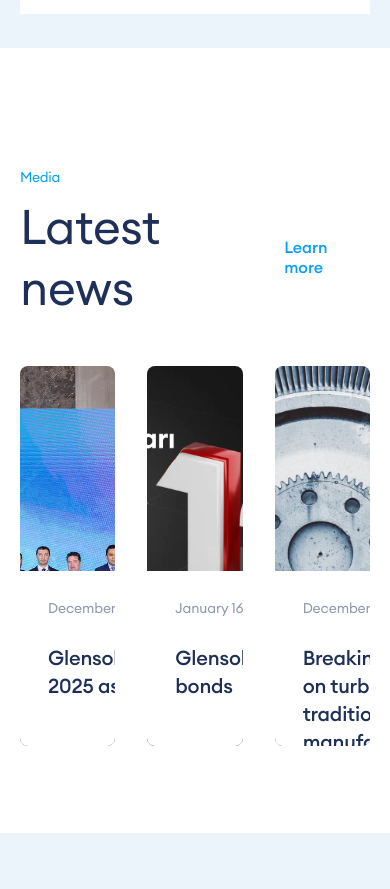
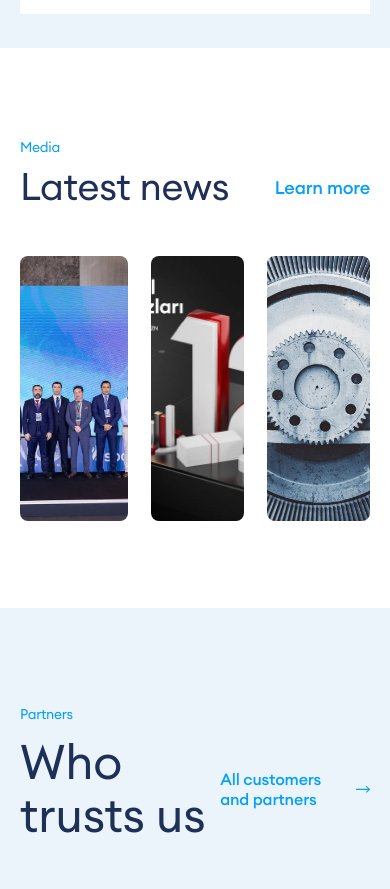
Before and after one commit to rashidovjavid1/Glensol, a React (Vite) app: page / in a window 390 px wide. Shown: the part 2780-3669 px from the top of the page. Built offline with nearby package versions, Linux system fonts and the light colour scheme.

Commit message:
added new mobile designs

```diff
--- a/src/styles/Global.scss
+++ b/src/styles/Global.scss
@@ -219,6 +219,75 @@ body {
                 width: 30.3rem;
                 height: 20.1378rem;
                 aspect-ratio: 303 / 201.38;
+              }
+            }
+          }
+        }
+      }
+    }
+  }
+  .newsSection {
+    margin-top: 9rem;
+
+    .container {
+      .newsSectionMain {
+        .newsTop {
+          margin-bottom: 4.8rem;
+
+          .title {
+            h3 {
+              color: #1e3057;
+              font-size: 3.8rem;
+              font-style: normal;
+              font-weight: 300;
+              line-height: 110%;
+              letter-spacing: -0.03rem;
+            }
+
+            a {
+              color: #059ff8;
+              font-size: 1.8rem;
+              font-style: normal;
+              font-weight: 600;
+              line-height: 150%;
+              letter-spacing: -0.018rem;
+            }
+          }
+        }
+
+        .newsCard {
+          display: flex;
+          justify-content: center;
+          gap: 2.3rem;
+          .newsCardItem {
+            border: none;
+
+            .newsCardTop {
+              .newCardsImage {
+                height: 26.4909rem;
+                max-width: 30.6rem;
+
+                img {
+                  object-fit: cover;
+                  max-width: 100%;
+                }
+              }
+            }
+
+            .newCardsBottom {
+              display: none;
+
+              .newsDate {
+                color: #1e3057;
+                font-size: 1.4rem;
+                font-style: normal;
+                font-weight: 400;
+                line-height: 2.7rem;
+                letter-spacing: -0.014rem;
+              }
+
+              .newsTitle {
+                display: none;
               }
             }
           }
```
